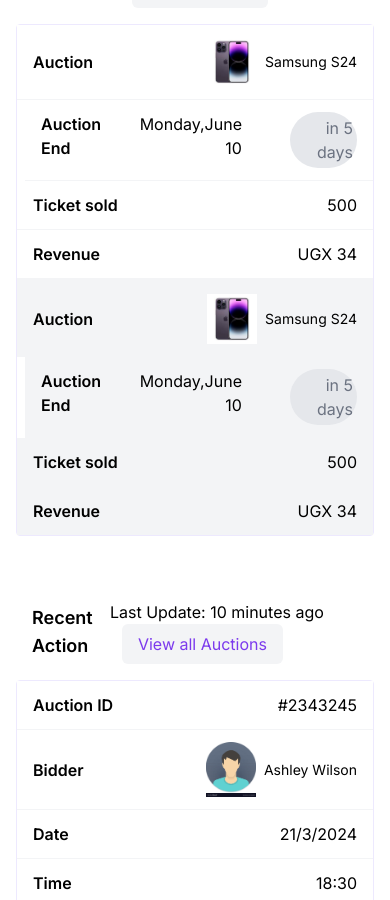
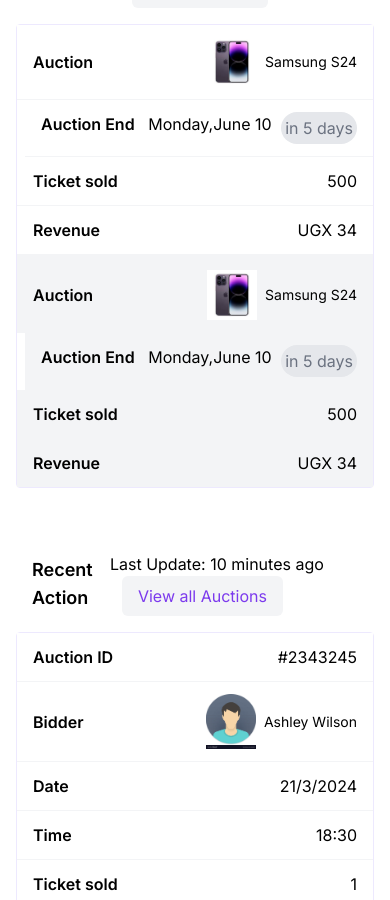
Before and after one commit to NjugunaEliud/Beba-Dashboard, a Next.js app: page /Dashboard in a window 390 px wide. Shown: the part 968-1868 px from the top of the page. Built offline with nearby package versions, Linux system fonts and the light colour scheme.

Commit message:
Ends in button responsiveness

```diff
--- a/app/Dashboard/page.jsx
+++ b/app/Dashboard/page.jsx
@@ -147,7 +147,7 @@
 </td>
       <td data-label="Auction End" className="ml-2">
         Monday,June 10
-        <span className="bg-gray-200 rounded-full p-1 ml-12 text-gray-500"> in 5 days</span>
+        <span className="bg-gray-200 rounded-full p-1 ml-2 sm:ml-12 text-gray-500 sm:text-center sm:text-sm">in 5 days</span>
         </td>
       <td data-label="Ticket sold">500</td>
       <td data-label="Revenue">UGX 34</td>
@@ -167,7 +167,7 @@
 </td>
       <td data-label="Auction End" className="ml-2">
         <span className="sm:hidden">Monday,June 10</span>
-        <span className="bg-gray-200 rounded-full p-1 ml-12 text-gray-500 sm:text-center sm:text-sm"> in 5 days</span>
+        <span className="bg-gray-200 rounded-full p-1 ml-2 sm:ml-12 text-gray-500 sm:text-center sm:text-sm">in 5 days</span>
         </td>
       <td data-label="Ticket sold">500</td>
       <td data-label="Revenue">UGX 34</td>
@@ -229,7 +229,7 @@
     <td data-label="Auction ID">#2343245</td>
 
     <td data-label="Bidder" className="flex items-center">
-  <section className="flex items-center"> {/* Added a flex container for the image and text */}
+  <section className="flex items-center">
     <Image
       src={avataImage}
       alt="S24"
@@ -237,7 +237,7 @@
       height={50}
       className="text-sm"
     />
-    <p className="text-sm ml-2">Ashley Wilson</p> {/* Added ml-2 for left margin */}
+    <p className="text-sm ml-2">Ashley Wilson</p>
   </section>
 </td>
 
```
